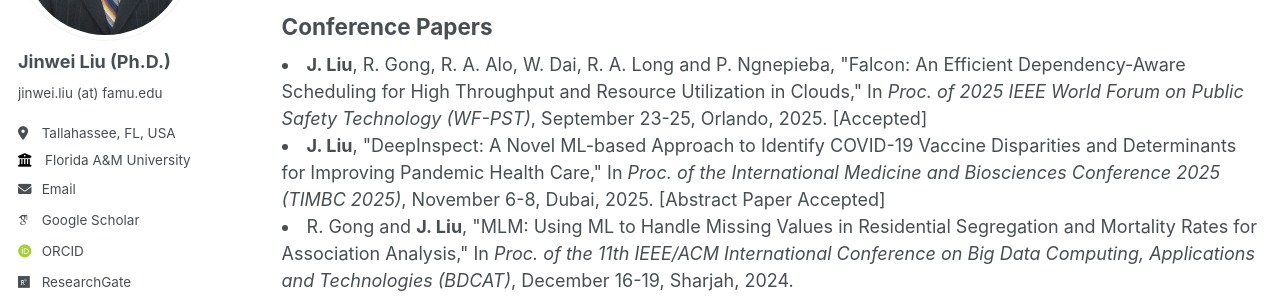
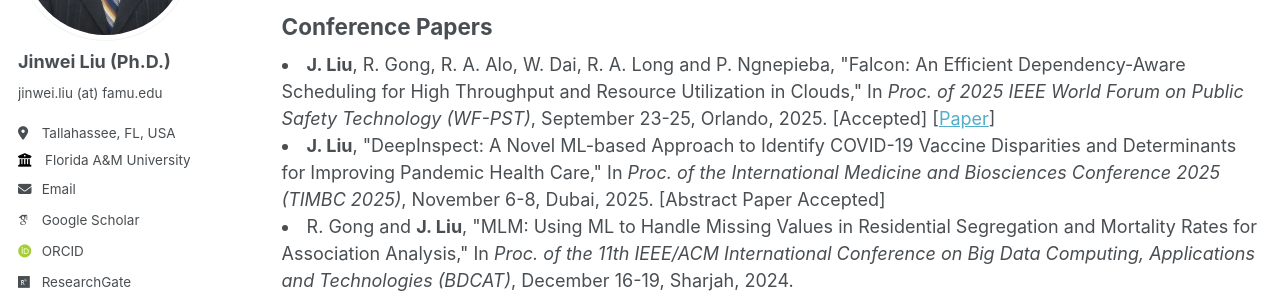
Before and after one commit to jinweiliucu/jinweiliucu.github.io, a Jekyll site: the page built from _publications/publications.html, in a window 1280 px wide and 900 px high. Shown: the part 238-536 px from the top of the window. Built offline with Jekyll 4.4.1, drawn with Linux system fonts in a browser that asks for light colours; some web fonts are replaced.

Commit message:
Update publications.html

```diff
--- a/_publications/publications.html
+++ b/_publications/publications.html
@@ -12,6 +12,7 @@ author_profile: true
     <li>
     <strong>J. Liu</strong>, R. Gong, R. A. Alo, W. Dai, R. A. Long and P. Ngnepieba, "Falcon: An Efficient Dependency-Aware Scheduling for High Throughput and Resource Utilization in Clouds,"
     In <em>Proc. of 2025 IEEE World Forum on Public Safety Technology (WF-PST)</em>, September 23-25, Orlando, 2025. [Accepted]
+    [<a href="/files/articles/WF-PST2025LiuFalcon.pdf">Paper</a>]</span>
     <!-- [<a href="/website/paper/~.pdf">Paper</a>]</span> -->
     </span><br>
     </li>
```
